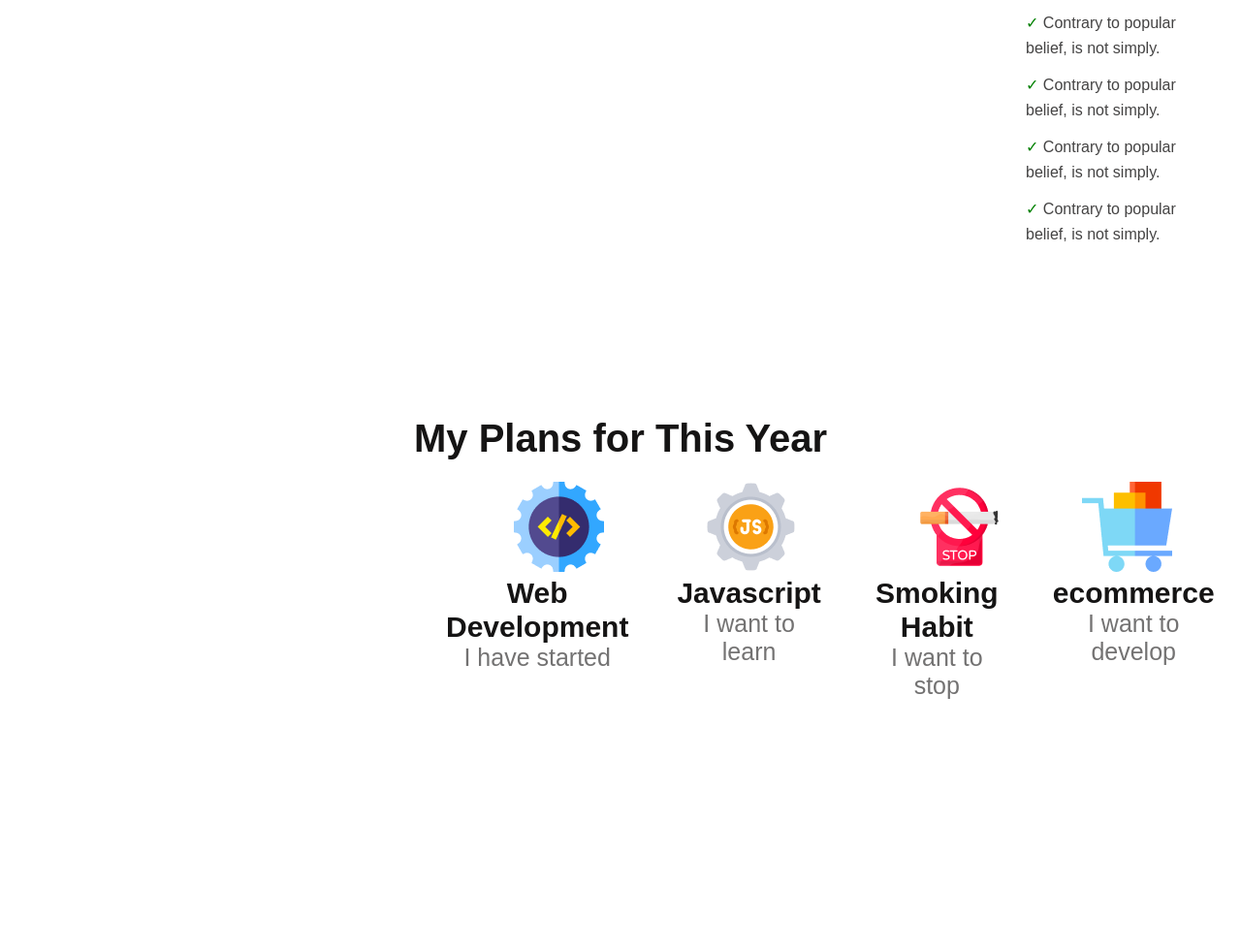
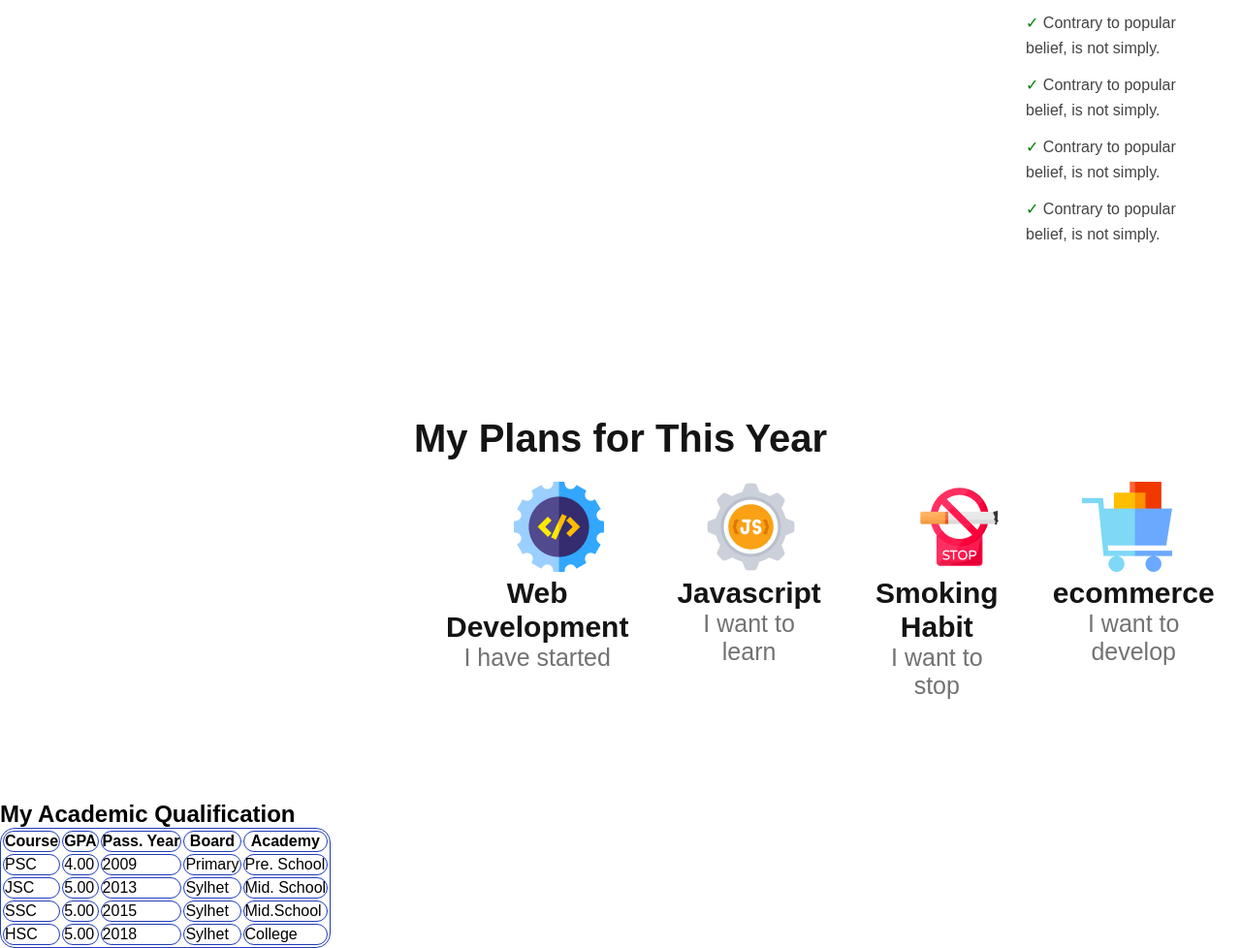
Before and after one commit to git4novel/new-year-new-goal, a plain HTML site: page index.html in a window 1280 px wide. Shown: the part 2718-3696 px from the top of the page at 97% size. Before the commit the page ends 3544 px from the top, so only its background shows below. Drawn offline with Linux system fonts and the light colour scheme.

Commit message:
before slee

```diff
--- a/index.html
+++ b/index.html
@@ -77,9 +77,62 @@
             </div>
         </section>
 
+        <section>
+            <div class="academic-record">
+                <h2>My Academic Qualification</h2>
+
+                <table class="table">
+                    <thead>
+                        <th>Course</th>
+                        <th>GPA</th>
+                        <th>Pass. Year</th>
+                        <th>Board</th>
+                        <th>Academy</th>
+                    </thead>
+                    <tr>
+                      <td>PSC</td>
+                      <td>4.00</td>
+                      <td>2009</td>
+                      <td>Primary</td>
+                      <td>Pre. School</td>
+                    </tr>
+                    <tr>
+                        <td>JSC</td>
+                        <td>5.00</td>
+                        <td>2013</td>
+                        <td>Sylhet</td>
+                        <td>Mid. School</td>
+                    </tr>
+                    <tr>
+                        <td>SSC</td>
+                        <td>5.00</td>
+                        <td>2015</td>
+                        <td>Sylhet</td>
+                        <td>Mid.School</td>
+                    </tr>
+                    <tr>
+                        <td>HSC</td>
+                        <td>5.00</td>
+                        <td>2018</td>
+                        <td>Sylhet</td>
+                        <td>College</td>
+                    </tr>
+                </table>
+
+            </div>
+        </section>
 
 
+        <section class="always-positive">
+
+        </section>
+
     </main>
+
+    <footer>
+
+
+    </footer>
 
 </body>
 
--- a/styles/style.css
+++ b/styles/style.css
@@ -160,6 +160,15 @@ li:before {
 
 
 
+/* academic record portfolio with a table  */
+.academic-record{
+    border-radius: 25px;
+}
+table, th, tr, td{
+    border: 1px solid #203cb9;
+    border-radius: 15px;
+    text-decoration: solid;
 
+}
 
 /* always keep position and hand pic section */
```
